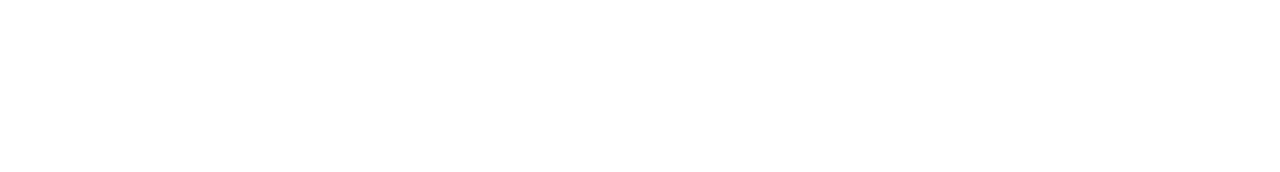
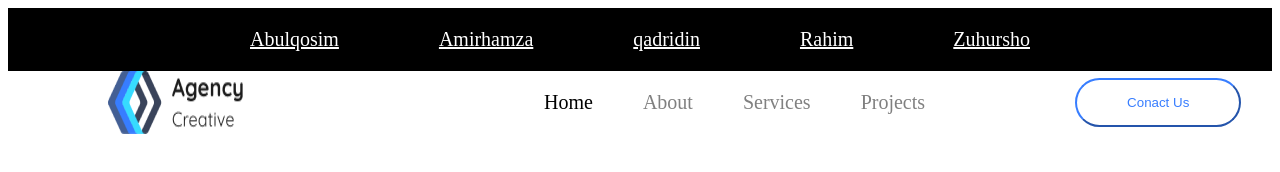
Before and after one commit to abulqosimibroimov5/exam-3-group-work, a plain HTML site: page index.html in a window 1280 px wide. Drawn offline with Linux system fonts and the light colour scheme.

Commit message:
header commit

```diff
--- a/index.html
+++ b/index.html
@@ -4,8 +4,25 @@
     <meta charset="UTF-8">
     <meta name="viewport" content="width=device-width, initial-scale=1.0">
     <title>Document</title>
+    <link rel="stylesheet" href="./style.css">
 </head>
 <body>
-
+    <div class="name">
+      <a href="./index.html">Abulqosim</a>
+      <a href="./amirhamza">Amirhamza</a>
+      <a href="./qadirdin/">qadridin</a>
+      <a href="./rahim/">Rahim</a>
+      <a href="./zuhursho">Zuhursho</a>
+    </div>
+    <div class="salom">
+<img src="./Group 3.png" alt="">
+<div class="salom1">
+    <p>Home</p>
+    <p class="salom2">About</p>
+    <p class="salom2">Services</p>
+    <p class="salom2">Projects</p>
+    <button class="salom3">Conact Us</button>
+</div>
+    </div>
 </body>
 </html>
--- a/style.css
+++ b/style.css
@@ -0,0 +1,36 @@
+.name {
+    padding: 20px;
+    display: flex;
+    gap: 100px;
+    text-align: center;
+    justify-content: center;
+    background-color: black;
+}
+
+a {
+    color: white;
+    font-size: 20px;
+}
+.salom{
+    margin-left: 100px;
+    display: flex;
+}
+.salom1{
+    gap: 50px;
+    font-size: 20px;
+    margin-left: 300px;
+    justify-content: center;
+    align-items: center;
+    display: flex;
+}
+.salom2{
+    color: grey;
+}
+.salom3{
+    color: #377DFF;
+    border-color: #377DFF;
+    border-radius: 30px;
+    padding: 15px 50px;
+    background-color: white;
+    margin-left: 100px;
+}
```
Also changed, not shown: Group 3.png (added).
